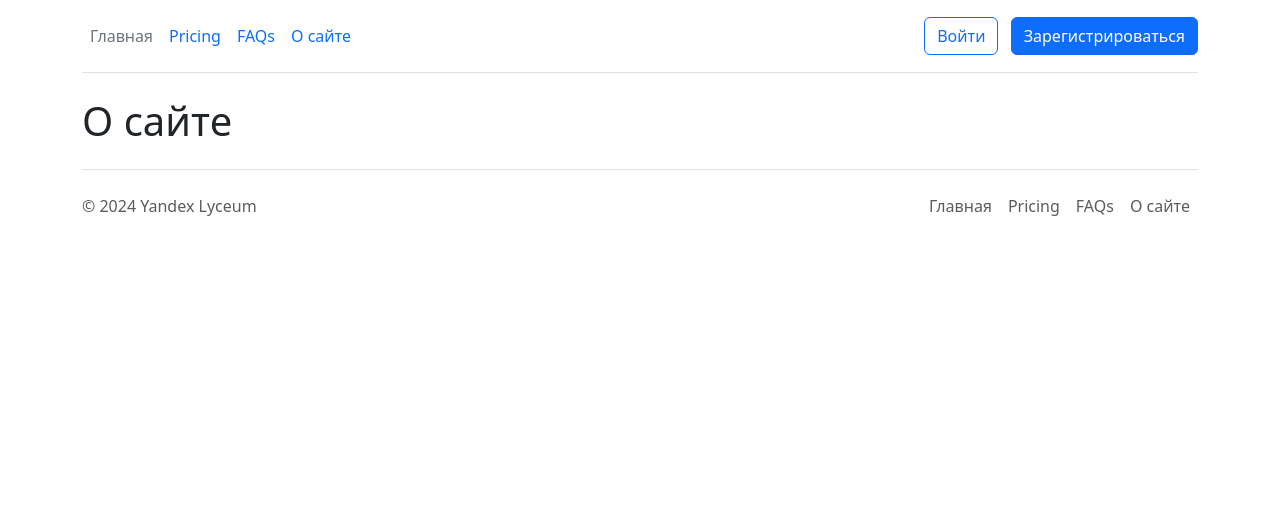
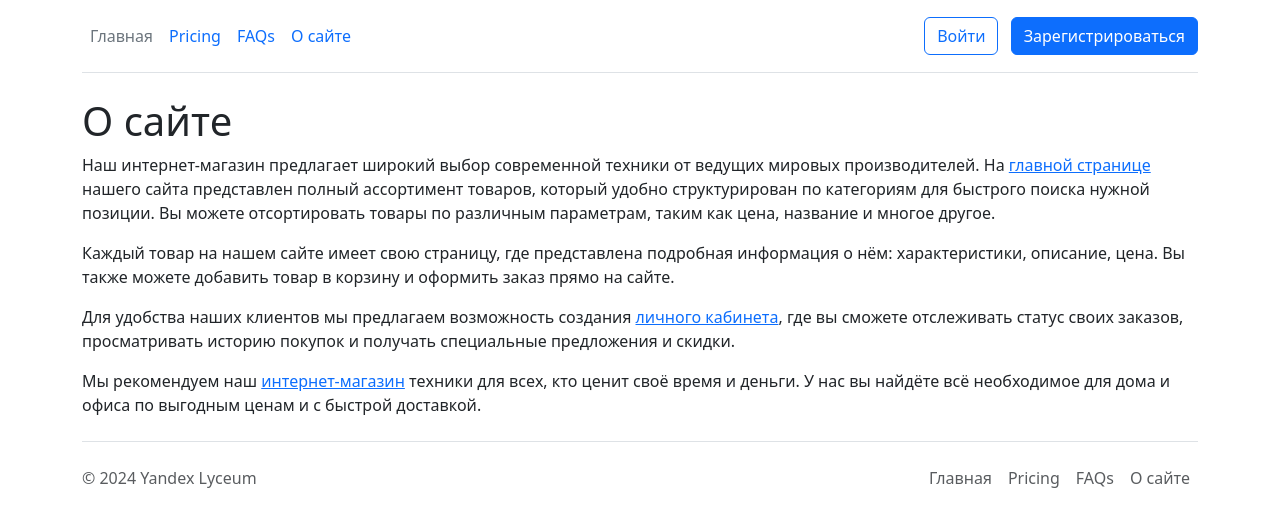
Before and after one commit to DomiStjls/SAD-ETP, a Flask app: page /about in a window 1280 px wide. Shown: the top 527 px of the page. Run offline with Flask 3, Linux system fonts and the light colour scheme.

Commit message:
Update about.html

```diff
--- a/templates/about.html
+++ b/templates/about.html
@@ -1,5 +1,16 @@
 {% extends "base.html" %}
 
 {% block content %}
-    <h1>О сайте</h1>
+<h1>О сайте</h1>
+<p>Наш интернет-магазин предлагает широкий выбор современной техники от ведущих мировых производителей. На <a href='/'>главной странице</a> нашего сайта представлен полный ассортимент товаров, который удобно структурирован по категориям для быстрого поиска нужной позиции. Вы можете отсортировать товары по различным параметрам, таким как цена, название и многое другое.
+</p>
+
+<p>Каждый товар на нашем сайте имеет свою страницу, где представлена подробная информация о нём: характеристики, описание, цена. Вы также можете добавить товар в <a>корзину</a> и оформить заказ прямо на сайте.
+</p>
+
+<p>Для удобства наших клиентов мы предлагаем возможность создания <a href='/login'>личного кабинета</a>, где вы сможете отслеживать статус своих заказов, просматривать историю покупок и получать специальные предложения и скидки.
+</p>
+
+<p>Мы рекомендуем наш <a href='/'>интернет-магазин</a> техники для всех, кто ценит своё время и деньги. У нас вы найдёте всё необходимое для дома и офиса по выгодным ценам и с быстрой доставкой.
+</p>
 {% endblock %}
```
